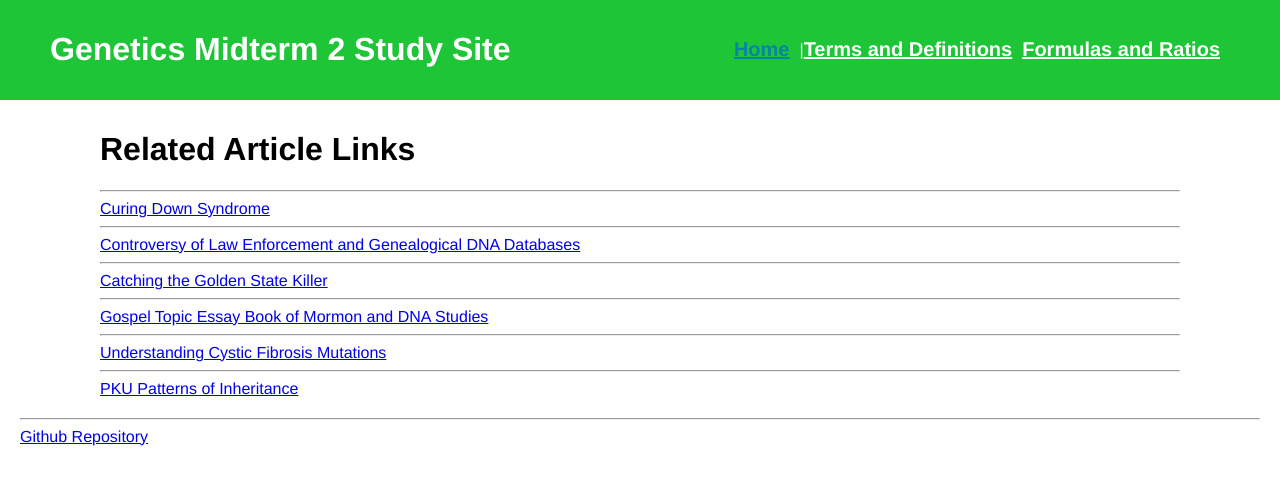
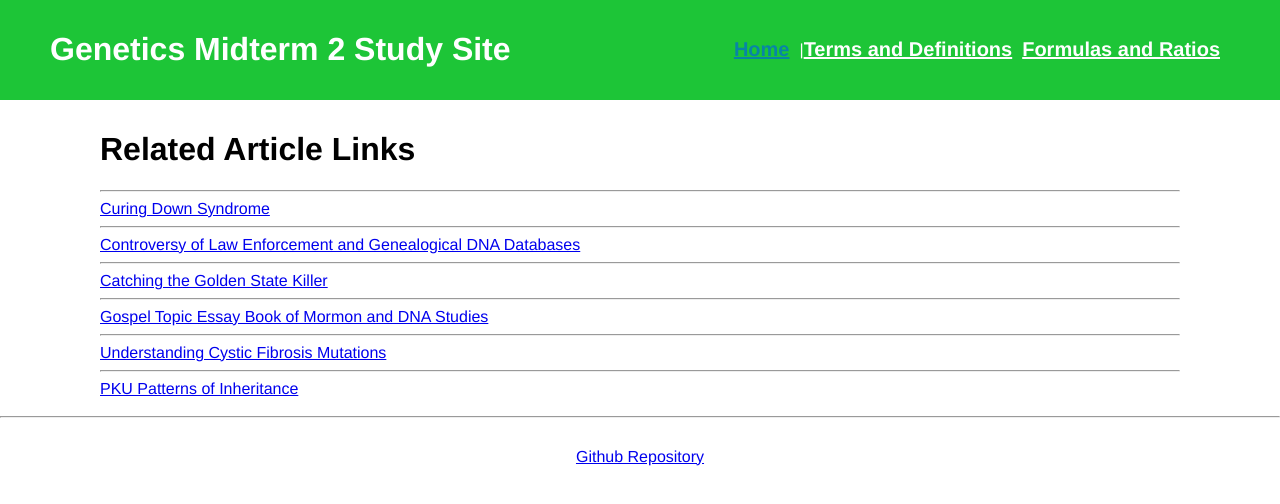
Before and after one commit to allyseh/creative-project-3, a Vue app: page / in a window 1280 px wide. Shown: the top 504 px of the page. Built offline with nearby package versions, Linux system fonts and the light colour scheme.

Commit message:
Update App.vue

```diff
--- a/src/App.vue
+++ b/src/App.vue
@@ -11,8 +11,8 @@
   <div class="content">
     <router-view />
   </div>
+  <hr>
   <div class="footer">
-    <hr>
     <a href="https://github.com/allyseh/creative-project-3"> Github Repository </a>
   </div>
 </div>
@@ -60,7 +60,8 @@ body {
 }
 
 .footer {
-  align-text: center;
-  margin: 10px 20px;
+  display: flex;
+  justify-content: center;
+  margin: 30px 20px;
 }
 </style>
```
